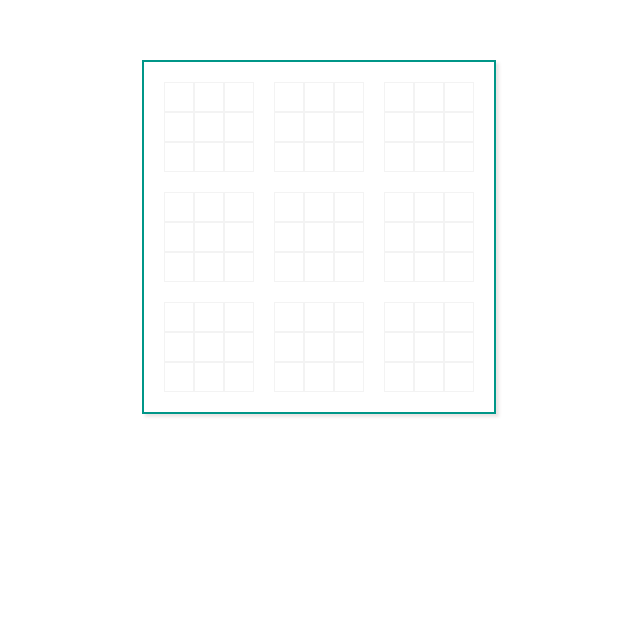
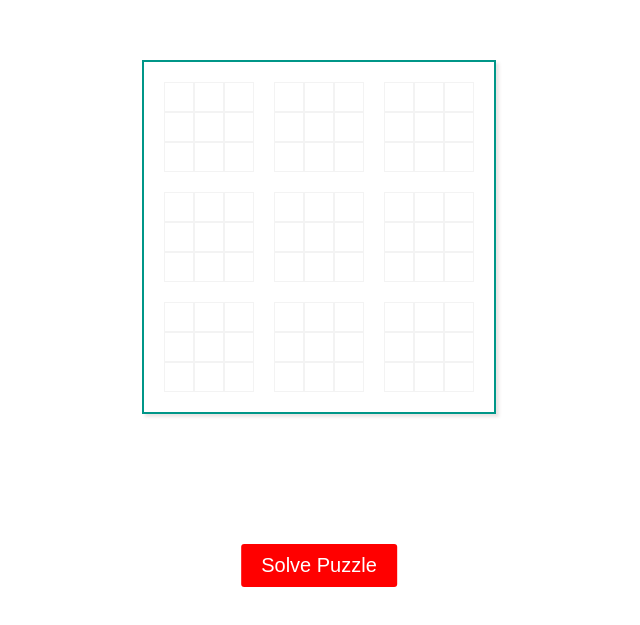
Before and after one commit to NCPontefract/Solvuku, a plain HTML site: page index.html in a window 1280 px wide. Shown: the part 163-788 px from the top of the page, without its empty margins (321-961 px from the left). Drawn offline with Linux system fonts and the light colour scheme.

Commit message:
Add solve puzzle button.

```diff
--- a/index.html
+++ b/index.html
@@ -7,6 +7,7 @@
 
   <body>
     <div id="sudoku-grid"></div>
+    <button class="solve-button">Solve Puzzle</button>
     <script src='scripts/models/tile.js'></script>
     <script src='scripts/solver.js'></script>
     <script src='scripts/solvuku.js'></script>
--- a/scripts/solvuku.js
+++ b/scripts/solvuku.js
@@ -5,6 +5,8 @@ class Solvuku {
     this.solver = new SolvukuSolver(this);
     this.grid = document.querySelector("#sudoku-grid");
     this.renderGrid();
+    this.solve = this.solve.bind(this);
+    document.querySelector('.solve-button').addEventListener('click', this.solve);
     console.log("Solvuko initialised.");
   }
 
--- a/styles/global.css
+++ b/styles/global.css
@@ -35,3 +35,27 @@ body {
 .sudoku-tile::-webkit-inner-spin-button {
   -webkit-appearance: none;
 }
+
+.solve-button {
+  background-color: red;
+  color: white;
+  border-radius: 3px;
+  display: inline-block;
+  position: fixed;
+  bottom: 50px;
+  left: 50%;
+  transform: translateX(-50%);
+  border: none;
+  padding: 10px 20px;
+  font-size: 20px;
+  cursor: pointer;
+}
+
+.solve-button:focus {
+  outline: none;
+}
+
+.solve-button:active {
+  transform: translateX(-50%) scale(0.98);
+  opacity: 0.9;
+}
```
